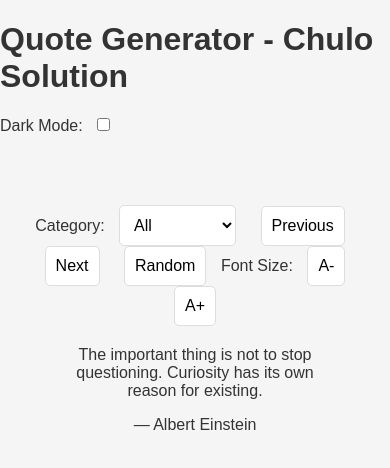
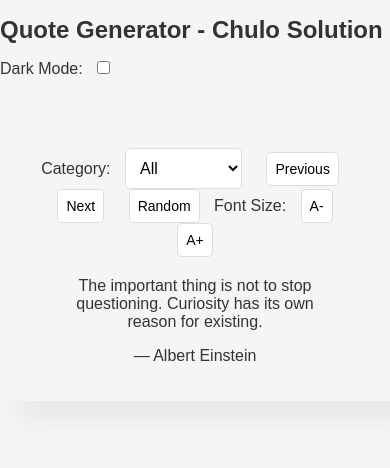
Before and after one commit to promod10/quotegenerator, a plain HTML site: page index.html in a window 390 px wide. Drawn offline with Linux system fonts and the light colour scheme.

Commit message:
add responsive style

```diff
--- a/style.css
+++ b/style.css
@@ -56,3 +56,24 @@ button, select, input[type="checkbox"] {
     border-color: #555;
     color: #ddd;
 }
+
+
+/* Responsive Styles */
+@media (max-width: 600px) {
+    h1 {
+        font-size: 1.5em;
+    }
+
+    .controls {
+        flex-direction: column;
+    }
+
+    button, input[type="checkbox"] {
+        font-size: 14px;
+        padding: 8px;
+    }
+
+    .quote-box {
+        font-size: 20px;
+    }
+}
```
